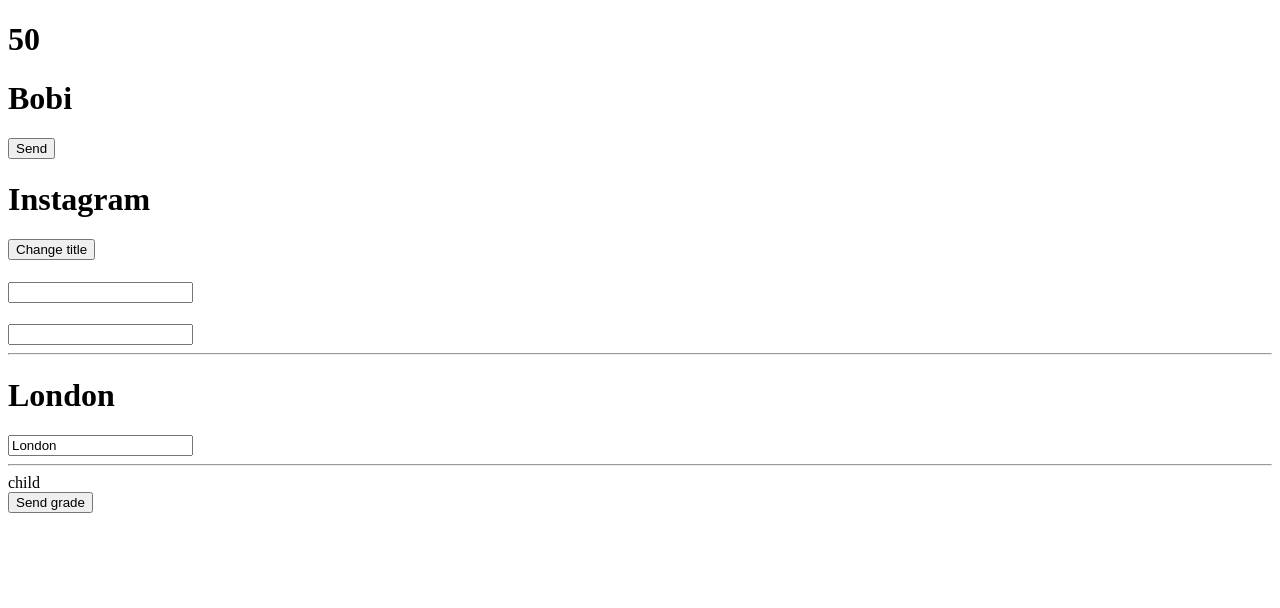
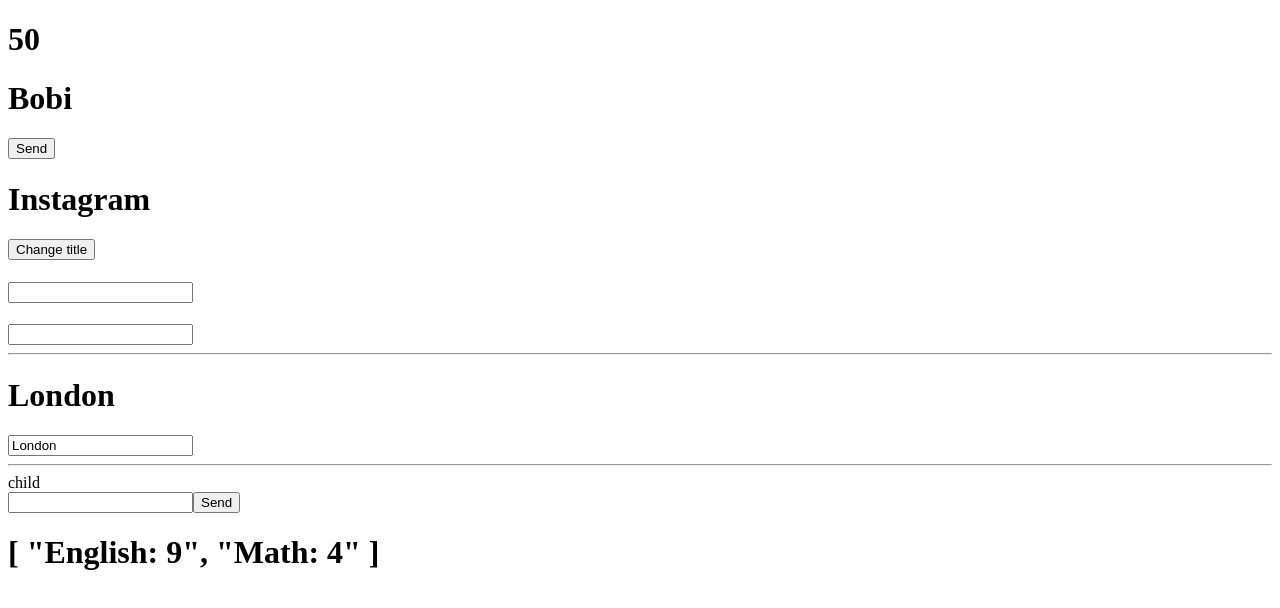
Before and after one commit to quakerlegend1/todolist-ang, an Angular app: page / in a window 1280 px wide. Shown: the top 608 px of the page. Built offline with nearby package versions, Linux system fonts and the light colour scheme.

Commit message:
OUTPUT 2 example

```diff
--- a/src/app/parent/child/child.component.html
+++ b/src/app/parent/child/child.component.html
@@ -1,2 +1,3 @@
 <div>child</div>
-<button (click)="sendGradeHandler()">Send grade</button>
+<input type="text" [(ngModel)]="inputGrade" />
+<button (click)="sendGradeHandler()">Send</button>
--- a/src/app/parent/child/child.component.ts
+++ b/src/app/parent/child/child.component.ts
@@ -11,10 +11,11 @@
   styleUrls: ['./child.component.css'],
 })
 export class ChildComponent {
-  @Output() sendGradeEvent = new EventEmitter<Grades>()
+  @Output() sendGradeEvent = new EventEmitter<string>()
+
+  inputGrade = ''
+
   sendGradeHandler() {
-    const math = 5
-    const physic = 25
-    this.sendGradeEvent.emit({ math, physic })
+    this.sendGradeEvent.emit(this.inputGrade)
   }
 }
--- a/src/app/parent/parent.component.html
+++ b/src/app/parent/parent.component.html
@@ -1,3 +1,2 @@
 <inst-child (sendGradeEvent)="getGrade($event)"></inst-child>
-<h1>{{ math }}</h1>
-<h1>{{ physic }}</h1>
+<h1>{{ grades | json }}</h1>
--- a/src/app/parent/parent.component.ts
+++ b/src/app/parent/parent.component.ts
@@ -1,11 +1,4 @@
 import { Component } from '@angular/core'
-import { Grades } from 'src/app/parent/child/child.component'
-
-export interface Address {
-  city: string
-  street: string
-  house: number
-}
 
 @Component({
   selector: 'inst-parent',
@@ -13,10 +6,8 @@
   styleUrls: ['./parent.component.css'],
 })
 export class ParentComponent {
-  math?: number
-  physic?: number
-  getGrade(value: Grades) {
-    this.math = value.math
-    this.physic = value.physic
+  grades: string[] = ['English: 9', 'Math: 4']
+  getGrade(value: string) {
+    this.grades.push(value)
   }
 }
```
